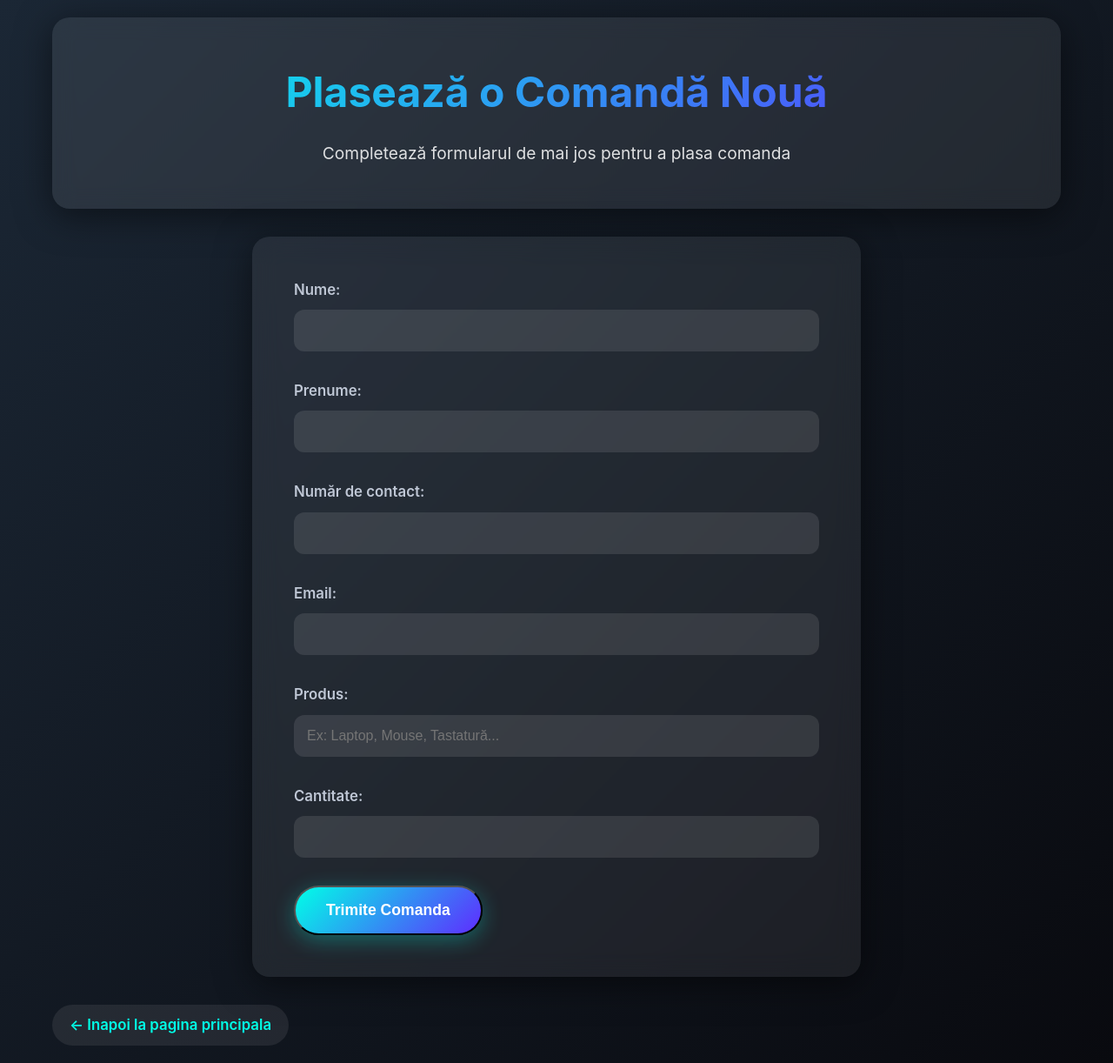
After one commit to Frade11/magazin_online, a PHP site: page /comanda.php in a window 1280 px wide. The commit adds this page. Shown: the whole page at 87% size. Run offline with PHP 8.4, Linux system fonts and the light colour scheme.

Commit message:
adeed page for visualisation and insert,style changes

```diff
--- /dev/null
+++ b/comanda.php
@@ -0,0 +1,125 @@
+<?php
+include 'db_connect.php';
+
+$message = '';
+$message_type = '';
+
+if ($_SERVER["REQUEST_METHOD"] == "POST") {
+    $nume = trim($_POST['nume']);
+    $prenume = trim($_POST['prenume']);
+    $telefon = trim($_POST['telefon']);
+    $email = trim($_POST['email']);
+    $produs = trim($_POST['produs']);
+    $cantitate = trim($_POST['cantitate']);
+
+    $errors = [];
+
+    if (empty($nume)) {
+        $errors[] = "Completați câmpul Nume!";
+    }
+
+    if (empty($prenume)) {
+        $errors[] = "Completați câmpul Prenume!";
+    }
+
+    if (empty($telefon)) {
+        $errors[] = "Completați câmpul Număr de contact!";
+    } elseif (!preg_match('/^[0-9+\-\s()]{9,}$/', $telefon)) {
+        $errors[] = "Introduceți un număr de telefon valid (minim 9 cifre)";
+    }
+
+    if (empty($email) || !filter_var($email, FILTER_VALIDATE_EMAIL)) {
+        $errors[] = "Completați câmpul Email cu o adresă validă!";
+    }
+
+    if (empty($produs)) {
+        $errors[] = "Completați câmpul Produs!";
+    }
+
+    if (empty($cantitate) || !is_numeric($cantitate) || $cantitate <= 0 || $cantitate > 1000) {
+        $errors[] = "Cantitatea trebuie să fie un număr între 1 și 1000!";
+    }
+
+    if (empty($errors)) {
+        $stmt = $conn->prepare("INSERT INTO comenzi (nume, prenume, telefon, email, produs, cantitate) VALUES (?, ?, ?, ?, ?, ?)");
+        $stmt->bind_param("sssssi", $nume, $prenume, $telefon, $email, $produs, $cantitate);
+
+        if ($stmt->execute()) {
+            $message = "✅ Comanda a fost înregistrată cu succes!";
+            $message_type = "success";
+
+            $_POST = array();
+        } else {
+            $message = "Eroare la înregistrarea comenzii: " . $conn->error;
+            $message_type = "error";
+        }
+
+        $stmt->close();
+    } else {
+        $message = "❌ " . implode("<br>❌ ", $errors);
+        $message_type = "error";
+    }
+}
+?>
+
+<!DOCTYPE html>
+<html lang="ro">
+<head>
+    <meta charset="UTF-8">
+    <meta name="viewport" content="width=device-width, initial-scale=1.0">
+    <title>Plaseaza Comanda - Magazin Online</title>
+    <link rel="stylesheet" href="style.css">
+</head>
+<body>
+    <div class="container">
+        <div class="header">
+            <h1>Plasează o Comandă Nouă</h1>
+            <p>Completează formularul de mai jos pentru a plasa comanda</p>
+        </div>
+
+        <?php if (!empty($message)): ?>
+            <div class="alert alert-<?php echo $message_type === 'success' ? 'success' : 'error'; ?>">
+                <?php echo $message; ?>
+            </div>
+        <?php endif; ?>
+
+        <div class="form-container">
+            <form method="POST" action="<?php echo htmlspecialchars($_SERVER["PHP_SELF"]); ?>">
+                <div class="form-group">
+                    <label for="nume">Nume:</label>
+                    <input type="text" id="nume" name="nume" value="<?php echo isset($_POST['nume']) ? htmlspecialchars($_POST['nume']) : ''; ?>" required maxlength="50">
+                </div>
+
+                <div class="form-group">
+                    <label for="prenume">Prenume:</label>
+                    <input type="text" id="prenume" name="prenume" value="<?php echo isset($_POST['prenume']) ? htmlspecialchars($_POST['prenume']) : ''; ?>" required maxlength="50">
+                </div>
+
+                <div class="form-group">
+                    <label for="telefon">Număr de contact:</label>
+                    <input type="tel" id="telefon" name="telefon" value="<?php echo isset($_POST['telefon']) ? htmlspecialchars($_POST['telefon']) : ''; ?>" required pattern="[0-9]{9,}"  title="Introduceți un număr de telefon valid (minim 9 cifre)">
+                </div>
+
+                <div class="form-group">
+                    <label for="email">Email:</label>
+                    <input type="email" id="email" name="email" value="<?php echo isset($_POST['email']) ? htmlspecialchars($_POST['email']) : ''; ?>" required maxlength="100">
+                </div>
+
+                <div class="form-group">
+                    <label for="produs">Produs:</label>
+                    <input type="text" id="produs" name="produs" value="<?php echo isset($_POST['produs']) ? htmlspecialchars($_POST['produs']) : ''; ?>" required maxlength="100" placeholder="Ex: Laptop, Mouse, Tastatură...">
+                </div>
+
+                <div class="form-group">
+                    <label for="cantitate">Cantitate:</label>
+                    <input type="number" id="cantitate" name="cantitate" min="1" max="1000" value="<?php echo isset($_POST['cantitate']) ? htmlspecialchars($_POST['cantitate']) : ''; ?>" required>
+                </div>
+
+                <button type="submit" class="btn">Trimite Comanda</button>
+            </form>
+        </div>
+
+        <a href="index.php" class="back-link">← Inapoi la pagina principala</a>
+    </div>
+</body>
+</html>
--- a/index.php
+++ b/index.php
@@ -9,6 +9,9 @@
 </head>
 <body>
     <div class="container">
+        <div class="logo-container">
+            <img src="images/pcWorld-logo.png" alt="Logo Magazin" class="logo" >
+        </div>
         <div class="header">
             <h1>Bun venit la Magazinul Nostru Online!</h1>
             <p>Servicii de calitate pentru clienții nostri pretuiti</p>
--- a/style.css
+++ b/style.css
@@ -5,11 +5,11 @@
 }
 
 body {
-    font-family: 'Segoe UI', Tahoma, Geneva, Verdana, sans-serif;
+  font-family: 'Inter', 'Segoe UI', Tahoma, Geneva, Verdana, sans-serif;
+  background: linear-gradient(135deg, #1b2735 0%, #090a0f 100%);
+  min-height: 100vh;
+  color: #e6e6e6;
   line-height: 1.6;
-    background: linear-gradient(135deg, #667eea 0%, #764ba2 100%);
-    min-height: 100vh;
-    color: #333;
 }
 
 .container {
@@ -18,30 +18,32 @@ body {
   padding: 20px;
 }
 
+/* header */
 .header {
-    background: rgba(255, 255, 255, 0.95);
-    color: #333;
+  background: rgba(255, 255, 255, 0.08);
+  color: #fff;
   padding: 3rem 0;
   text-align: center;
-    border-radius: 15px;
+  border-radius: 20px;
   margin-bottom: 2rem;
-    box-shadow: 0 8px 32px rgba(0, 0, 0, 0.1);
-    backdrop-filter: blur(10px);
+  box-shadow: 0 8px 40px rgba(0, 0, 0, 0.5);
+  backdrop-filter: blur(12px);
 }
 
 .header h1 {
-    font-size: 2.8rem;
+  font-size: 3rem;
   margin-bottom: 1rem;
-    background: linear-gradient(135deg, #667eea, #764ba2);
+  background: linear-gradient(135deg, #00ffe7, #5f2cff);
   -webkit-background-clip: text;
   -webkit-text-fill-color: transparent;
 }
 
 .header p {
-    font-size: 1.3rem;
-    opacity: 0.8;
+  font-size: 1.2rem;
+  opacity: 0.85;
 }
 
+/* btns */
 .button-container {
   display: flex;
   justify-content: center;
@@ -54,42 +56,41 @@ body {
   display: inline-flex;
   align-items: center;
   justify-content: center;
-    padding: 18px 35px;
-    background: linear-gradient(135deg, #667eea, #764ba2);
-    color: white;
+  padding: 16px 35px;
+  background: linear-gradient(135deg, #00ffe7, #5f2cff);
+  color: #fff;
   text-decoration: none;
   border-radius: 50px;
-    font-size: 1.2rem;
-    font-weight: bold;
+  font-size: 1.1rem;
+  font-weight: 600;
   transition: all 0.3s ease;
-    border: none;
   cursor: pointer;
-    box-shadow: 0 6px 20px rgba(102, 126, 234, 0.4);
-    min-width: 200px;
+  box-shadow: 0 6px 25px rgba(0, 255, 231, 0.3);
 }
 
 .btn:hover {
   transform: translateY(-3px);
-    box-shadow: 0 10px 25px rgba(102, 126, 234, 0.6);
+  box-shadow: 0 10px 35px rgba(0, 255, 231, 0.5);
 }
 
 .btn-secondary {
-    background: linear-gradient(135deg, #28a745, #20c997);
-    box-shadow: 0 6px 20px rgba(40, 167, 69, 0.4);
+  background: linear-gradient(135deg, #ff9966, #ff5e62);
+  box-shadow: 0 6px 25px rgba(255, 94, 98, 0.3);
 }
 
 .btn-secondary:hover {
-    box-shadow: 0 10px 25px rgba(40, 167, 69, 0.6);
+  box-shadow: 0 10px 35px rgba(255, 94, 98, 0.5);
 }
 
+/* form */
 .form-container {
-    background: rgba(255, 255, 255, 0.95);
+  background: rgba(255, 255, 255, 0.07);
   padding: 3rem;
-    border-radius: 15px;
-    box-shadow: 0 8px 32px rgba(0, 0, 0, 0.1);
+  border-radius: 20px;
+  box-shadow: 0 8px 40px rgba(0, 0, 0, 0.5);
   max-width: 700px;
   margin: 0 auto;
-    backdrop-filter: blur(10px);
+  backdrop-filter: blur(15px);
 }
 
 .form-group {
@@ -98,55 +99,57 @@ body {
 
 .form-group label {
   display: block;
-    margin-bottom: 0.8rem;
+  margin-bottom: 0.6rem;
   font-weight: 600;
-    color: #555;
-    font-size: 1.1rem;
+  color: #bfc7d5;
+  font-size: 1.05rem;
 }
 
 .form-group input {
   width: 100%;
   padding: 15px;
-    border: 2px solid #e1e5e9;
-    border-radius: 10px;
+  border: none;
+  border-radius: 12px;
+  background: rgba(255, 255, 255, 0.1);
+  color: #fff;
   font-size: 1rem;
   transition: all 0.3s ease;
-    background: rgba(255, 255, 255, 0.8);
 }
 
 .form-group input:focus {
   outline: none;
-    border-color: #667eea;
-    background: white;
-    box-shadow: 0 0 0 3px rgba(102, 126, 234, 0.1);
+  background: rgba(255, 255, 255, 0.2);
+  box-shadow: 0 0 0 3px rgba(0, 255, 231, 0.2);
 }
 
+/* alerts */
 .alert {
   padding: 20px;
-    border-radius: 10px;
+  border-radius: 12px;
   margin-bottom: 2rem;
   font-weight: 500;
 }
 
 .alert-success {
-    background-color: #d4edda;
-    border: 2px solid #c3e6cb;
-    color: #155724;
+  background-color: rgba(0, 255, 128, 0.1);
+  border: 2px solid rgba(0, 255, 128, 0.3);
+  color: #58ffb1;
 }
 
 .alert-error {
-    background-color: #f8d7da;
-    border: 2px solid #f5c6cb;
-    color: #721c24;
+  background-color: rgba(255, 87, 87, 0.1);
+  border: 2px solid rgba(255, 87, 87, 0.3);
+  color: #ff8c8c;
 }
 
+/* table */
 .table-container {
-    background: rgba(255, 255, 255, 0.95);
+  background: rgba(255, 255, 255, 0.07);
   padding: 2.5rem;
-    border-radius: 15px;
-    box-shadow: 0 8px 32px rgba(0, 0, 0, 0.1);
+  border-radius: 20px;
+  box-shadow: 0 8px 40px rgba(0, 0, 0, 0.5);
   margin-bottom: 2rem;
-    backdrop-filter: blur(10px);
+  backdrop-filter: blur(15px);
   overflow-x: auto;
 }
 
@@ -155,71 +158,64 @@ body {
   border-collapse: collapse;
   margin-top: 1rem;
   min-width: 800px;
+  color: #e6e6e6;
 }
 
 .orders-table th,
 .orders-table td {
   padding: 15px;
   text-align: left;
-    border-bottom: 1px solid #e1e5e9;
+  border-bottom: 1px solid rgba(255, 255, 255, 0.1);
 }
 
 .orders-table th {
-    background: linear-gradient(135deg, #667eea, #764ba2);
-    color: white;
+  background: linear-gradient(135deg, #00ffe7, #5f2cff);
+  color: #fff;
   font-weight: 600;
-    font-size: 1.1rem;
+  font-size: 1.05rem;
 }
 
 .orders-table tr:hover {
-    background-color: rgba(102, 126, 234, 0.05);
+  background-color: rgba(255, 255, 255, 0.05);
 }
 
-.orders-table tr:nth-child(even) {
-    background-color: rgba(0, 0, 0, 0.02);
-}
-
-.orders-table tr:nth-child(even):hover {
-    background-color: rgba(102, 126, 234, 0.08);
-}
-
+/* logo */
 .logo-container {
   text-align: center;
   margin: 3rem 0;
 }
 
 .logo {
-    max-width: 250px;
-    height: auto;
-    border-radius: 15px;
-    box-shadow: 0 8px 32px rgba(0, 0, 0, 0.2);
+  max-width: 230px;
+  border-radius: 20px;
   padding: 10px;
-    background: white;
 }
 
+/* back link */
 .back-link {
   display: inline-flex;
   align-items: center;
   margin-top: 2rem;
-    color: white;
+  color: #00ffe7;
   text-decoration: none;
   font-weight: 600;
-    font-size: 1.1rem;
+  font-size: 1.05rem;
   padding: 10px 20px;
-    background: rgba(255, 255, 255, 0.2);
+  background: rgba(255, 255, 255, 0.08);
   border-radius: 25px;
   transition: all 0.3s ease;
 }
 
 .back-link:hover {
-    background: rgba(255, 255, 255, 0.3);
+  background: rgba(255, 255, 255, 0.15);
   transform: translateX(-5px);
 }
 
+/* empty state */
 .empty-state {
   text-align: center;
   padding: 3rem;
-    color: #666;
+  color: #aaa;
 }
 
 .empty-state h3 {
@@ -230,10 +226,6 @@ body {
 @media (max-width: 768px) {
   .container {
     padding: 15px;
-    }
-
-    .header {
-        padding: 2rem 1rem;
   }
 
   .header h1 {
```
Also changed, not shown: vizualizare.php (added, +89 -0 lines), images/pcWorld-logo.png (added). Lines whose indentation alone changed are shown as unchanged.
